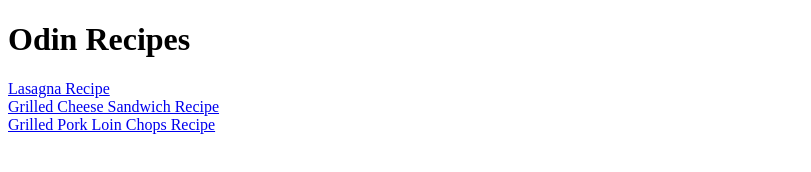
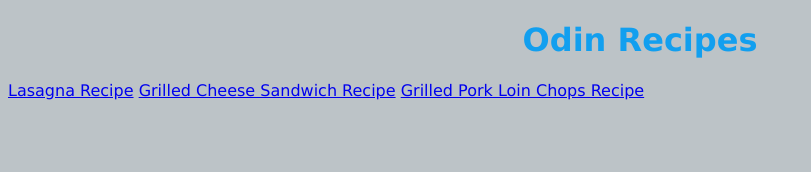
Before and after one commit to rjablon03/odin-recipes, a plain HTML site: page index.html in a window 1280 px wide. Shown: the whole page, without its empty margins (0-811 px from the left). Drawn offline with Linux system fonts and the light colour scheme.

Commit message:
Began messing with CSS
Created the CSS file for the page and began playing with it. Linked
the 'index.html' file and the 'styles.css' file.

```diff
--- a/index.html
+++ b/index.html
@@ -5,13 +5,12 @@
     <meta http-equiv="X-UA-Compatible" content="IE=edge">
     <meta name="viewport" content="width=device-width, initial-scale=1.0">
     <title>Odin Recipes</title>
+    <link rel="stylesheet" href="styles.css">
 </head>
 <body>
     <h1>Odin Recipes</h1>
     <a href="recipes/lasagna.html">Lasagna Recipe</a>
-    <br>
     <a href="recipes/grilled-cheese.html">Grilled Cheese Sandwich Recipe</a>
-    <br>
     <a href="recipes/grilled-pork-loin.html">Grilled Pork Loin Chops Recipe</a>
 </body>
 </html>
--- /dev/null
+++ b/styles.css
@@ -0,0 +1,13 @@
+body {
+    background-color: #bcc3c7;
+    font-family:Verdana, Geneva, Tahoma, sans-serif
+}
+
+h1 {
+    color: #129fef;
+    text-align: center;
+}
+
+a {
+    text-align: center;
+}
```
